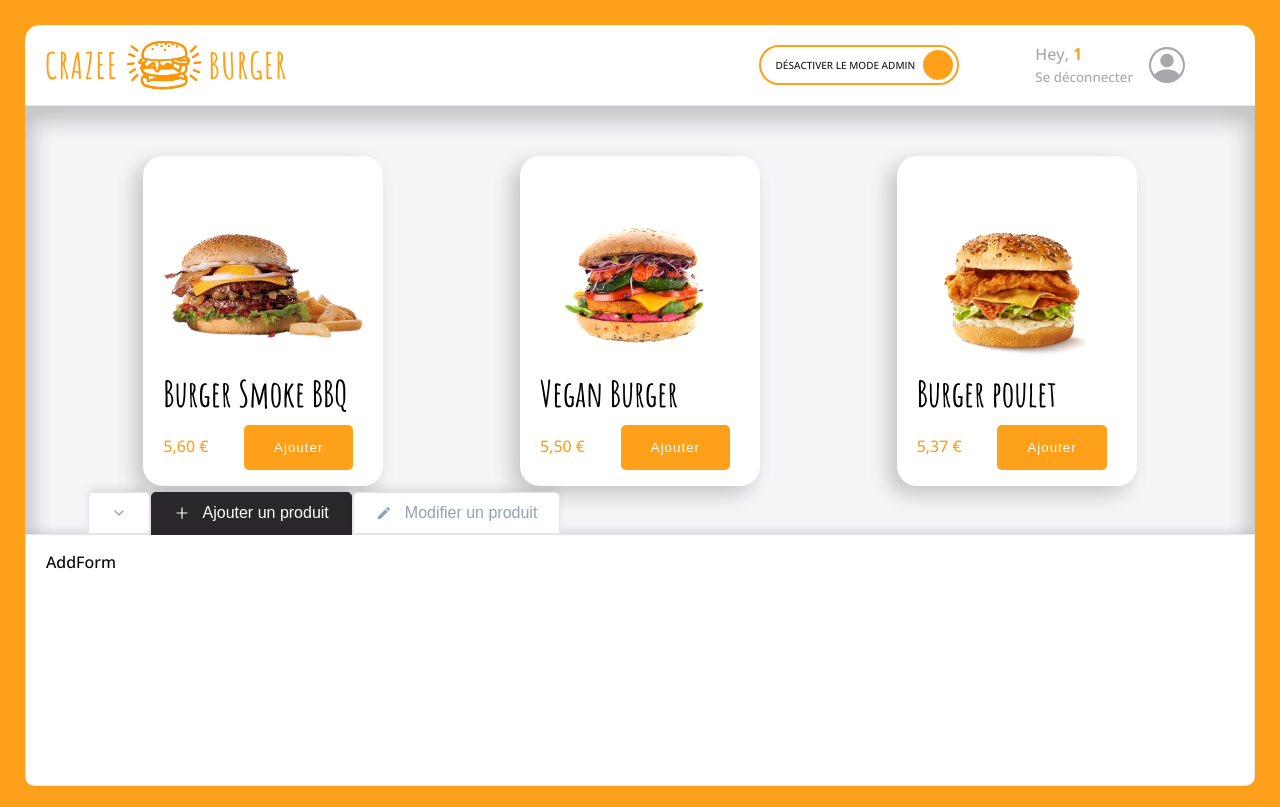
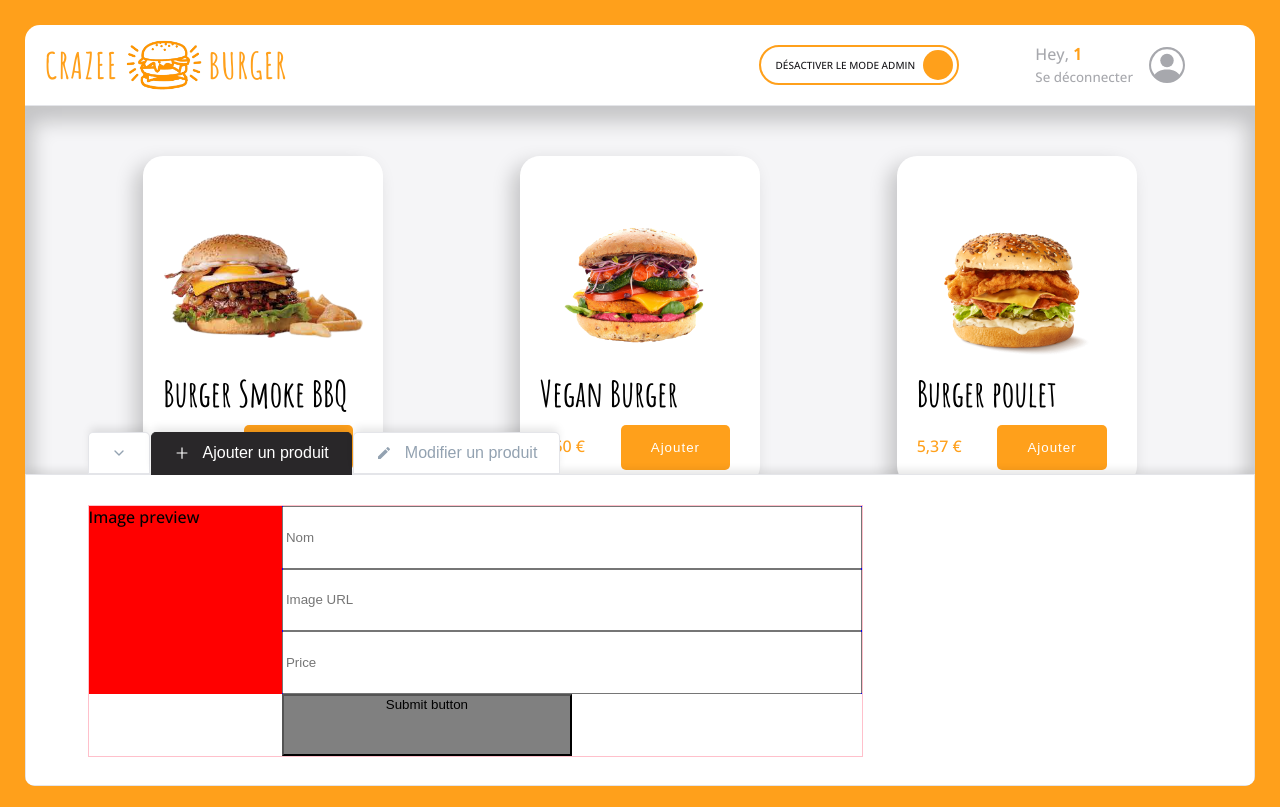
Before and after one commit to descartessainval/crazy-burger-cra, a React (Create React App) app: page /order/1 in a window 1280 px wide. Built offline with nearby package versions, Linux system fonts and the light colour scheme; grey boxes are pictures that could not be loaded.

Commit message:
🚧   F08: ADMIN>AddForm > add inputs  layout

```diff
--- a/src/components/pages/order/main/Admin/AdminPanel/AddForm.js
+++ b/src/components/pages/order/main/Admin/AdminPanel/AddForm.js
@@ -1,9 +1,46 @@
 import React from 'react'
+import styled from 'styled-components'
 
 const AddForm = () => {
   return (
-    <div>AddForm</div>
+    <AddFormStyled>
+      <div className="img-preview">Image preview</div>
+      <div className="input-fields">
+        <input type="text" placeholder="Nom" />
+
+        <input type="text" placeholder="Image URL" />
+
+        <input type="text" placeholder="Price" />
+      </div>
+      <button className="submit-preview">Submit button</button>
+    </AddFormStyled>
   )
 }
+const AddFormStyled = styled.form`
+  border: pink solid 1px;
+  display: grid;
+  grid-template-columns: 1fr 3fr;
+  grid-template-rows: repeat(4, 1fr) ;
+  height: 100%;
+  width: 70%;
 
+  .img-preview{
+    background: red;
+    grid-area: 1/1/4/2;
+  }
+  .input-fields{
+    background: blue;
+    grid-area: 1/2/4/2;
+
+    display: grid;
+
+}
+  .submit-preview{
+    background: grey;
+    grid-area:4/2/5/3;
+    display: grid;
+    width: 50%;
+  }
+
+`;
 export default AddForm
--- a/src/components/pages/order/main/Admin/AdminPanel/AdminPanel.js
+++ b/src/components/pages/order/main/Admin/AdminPanel/AdminPanel.js
@@ -7,15 +7,15 @@ import OrderContext from '../../../../../../context/OrderContext'
 
 const AdminPanel = () => {
 
-    const {currentTabSelected} = useContext(OrderContext)
+    const { currentTabSelected } = useContext(OrderContext)
 
     const tabs = tabsConfig;
-    const tabSelected  = getTabSelected(tabs, currentTabSelected)
+    const tabSelected = getTabSelected(tabs, currentTabSelected)
 
     return (
         <AdminPanelStyled>
             {/* <InputField /> */}
-            <p>{tabSelected && tabSelected.Content}</p>
+            {tabSelected && tabSelected.Content}
         </AdminPanelStyled>
     )
 }
@@ -25,10 +25,11 @@ background: ${theme.colors.white};
 height: 250px;
 border: 1px solid ${theme.colors.greyLight};
 box-shadow: ${theme.shadows.subtle};
+padding: 30px 5%;
 
-p{
+/* p{
     padding: 0 20px;
-}
+} */
 
 `;
 
```
